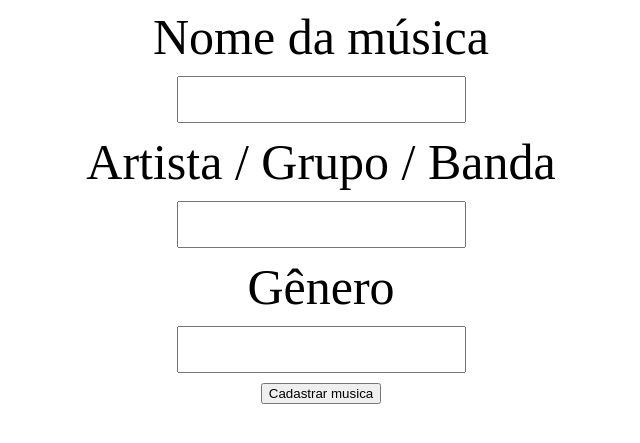
After one commit to leleco372/ListaDeMusicas, a Flask app: page /cadastrar_musicas in a window 1280 px wide. The commit adds this page. Shown: the top 443 px of the page, without its empty margins (319-959 px from the left). Run offline with Flask 3, Linux system fonts and the light colour scheme.

Commit message:
adição de novas funcionalidades
Correção de erros, adição de cadastro de música já adicionando na tabela, criação de pagina de login para dar inicio à autenticação de usuário. brinquei com o css para deixar com melhor aparência, nada fora da curva por enquanto.

```diff
--- a/Projeto_musica/musica.py
+++ b/Projeto_musica/musica.py
@@ -1,14 +1,43 @@
 #não quero inportar tudo da biblioteca flask
-from flask import Flask, render_template
+from flask import Flask, render_template, request, redirect
+#self é como o this do java, ele referencia o objeto que está chamando o método
+
+class Musica:
+    def __init__(self, nome, artista, genero):
+        self.nome=nome
+        self.artista=artista
+        self.genero=genero
+
+musica01=Musica("despacito", "Luis Fonsi", "pop")
+musica02=Musica("shape of you", "Ed Sheeran", "pop")
+musica03=Musica("bad guy", "Billie Eilish", "pop")
+musica04=Musica("blinding lights", "The Weeknd", "pop")
+musica05=Musica("rockstar", "Post Malone", "hip-hop")
+
+lista = [musica01, musica02, musica03, musica04, musica05]
 
 app = Flask(__name__)
 
 
-@app.route('/musicas')
+@app.route('/')
 def listarMusicas():
+    return render_template('lista_musicas.html', musicas=lista, titulo="Lista de Músicas")
 
-    lista = ["despacito", "shape of you", "bad guy", "blinding lights", "rockstar"]
-    return render_template('lista_musicas.html', titulo="Leandro aprendendo do zero", musicas= lista)
+@app.route("/cadastrar_musicas")
+def cadastrarMusica():
+    return render_template('cadastrar_musicas.html')
+
+@app.route("/adicionar", methods=["POST",])
+def adicionarMusica():
+    #recebendo os dados do formulário
+    nome=request.form['txtNome']
+    artista=request.form['txtArtista']
+    genero=request.form['txtGenero']
+    #inserindo os dados na nova música e adicionando na lista
+    novaMusica=Musica(nome, artista, genero)
+    lista.append(novaMusica)
+    return redirect('/')
+
 
 if __name__ == '__main__':
     app.run(debug=True, port=5001)
--- /dev/null
+++ b/Projeto_musica/static/index.css
@@ -0,0 +1,22 @@
+.tabela_musica table {
+    border: 1px solid black;
+}
+.tabela_musica td {
+    border: 1px solid black;
+}
+.tabela_musica th {
+    border: 1px solid black;
+}
+
+.receber_musicas form {
+    display: flex;
+    flex-direction: column;
+    align-items: center;
+    text-align: center;
+    font-size: 50px;
+}
+.receber_musicas input {
+    margin: 10px;
+    padding: 10px;
+    font-size: 20px;
+}
--- /dev/null
+++ b/Projeto_musica/templates/cadastrar_musicas.html
@@ -0,0 +1,27 @@
+<!DOCTYPE html>
+<html lang="pt-br">
+<head>
+    <meta charset="UTF-8">
+    <meta name="viewport" content="width=device-width, initial-scale=1.0">
+    <title>Cadastrar Música</title>
+    <link rel="stylesheet"  href="{{url_for('static', filename='index.css')}}">
+</head>
+</head>
+<body>
+    <div class="receber_musicas">
+    <form method="post" action="/adicionar">
+        <label>Nome da música</label>
+        <input type="text" name="txtNome">
+
+        <label>Artista / Grupo / Banda</label>
+        <input type="text" name="txtArtista">
+
+        <label>Gênero</label>
+        <input type="text" name="txtGenero">
+
+        <button type="submit">Cadastrar musica</button>
+
+    </form>
+    </div>
+</body>
+</html>
```
Also changed, not shown: Projeto_musica/static/lista_musica.css (deleted, +0 -9 lines), Projeto_musica/templates/lista_musicas.html (+6 -4 lines), Projeto_musica/templates/login.html (added, +21 -0 lines).
